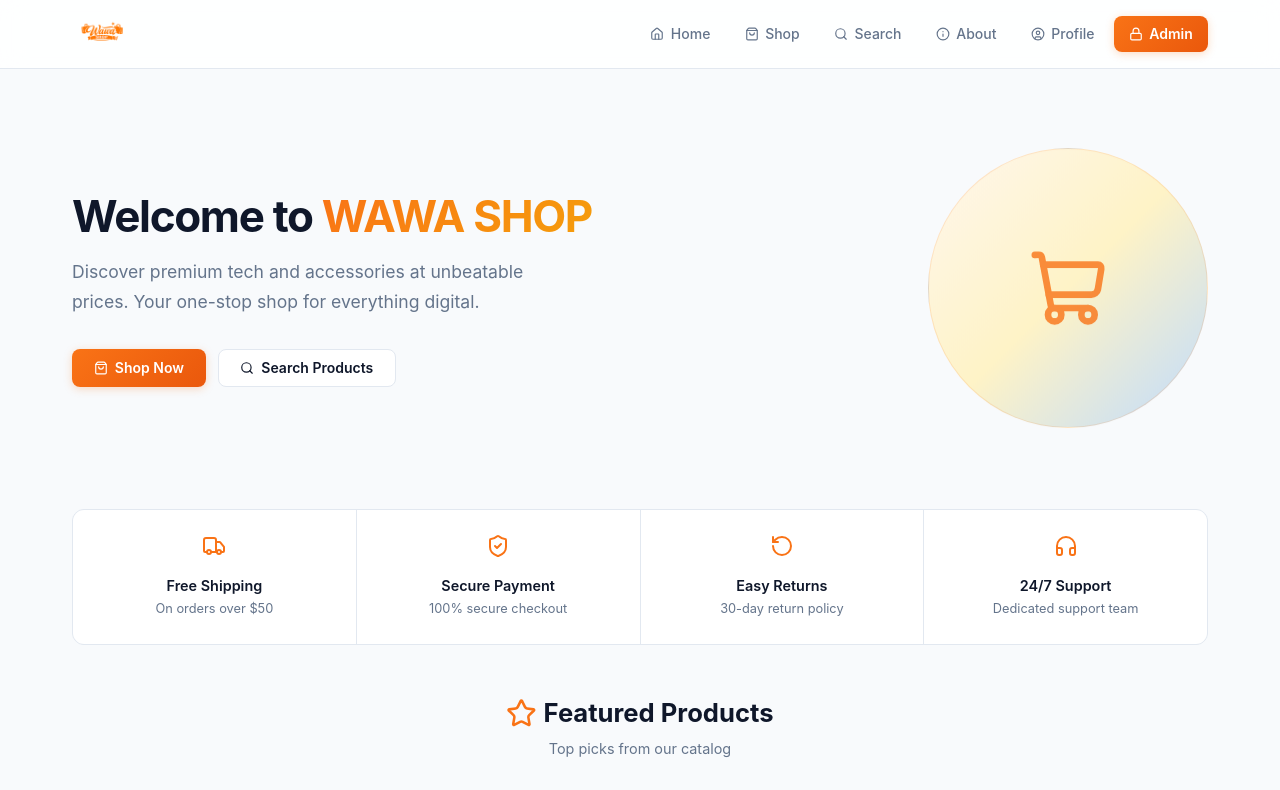
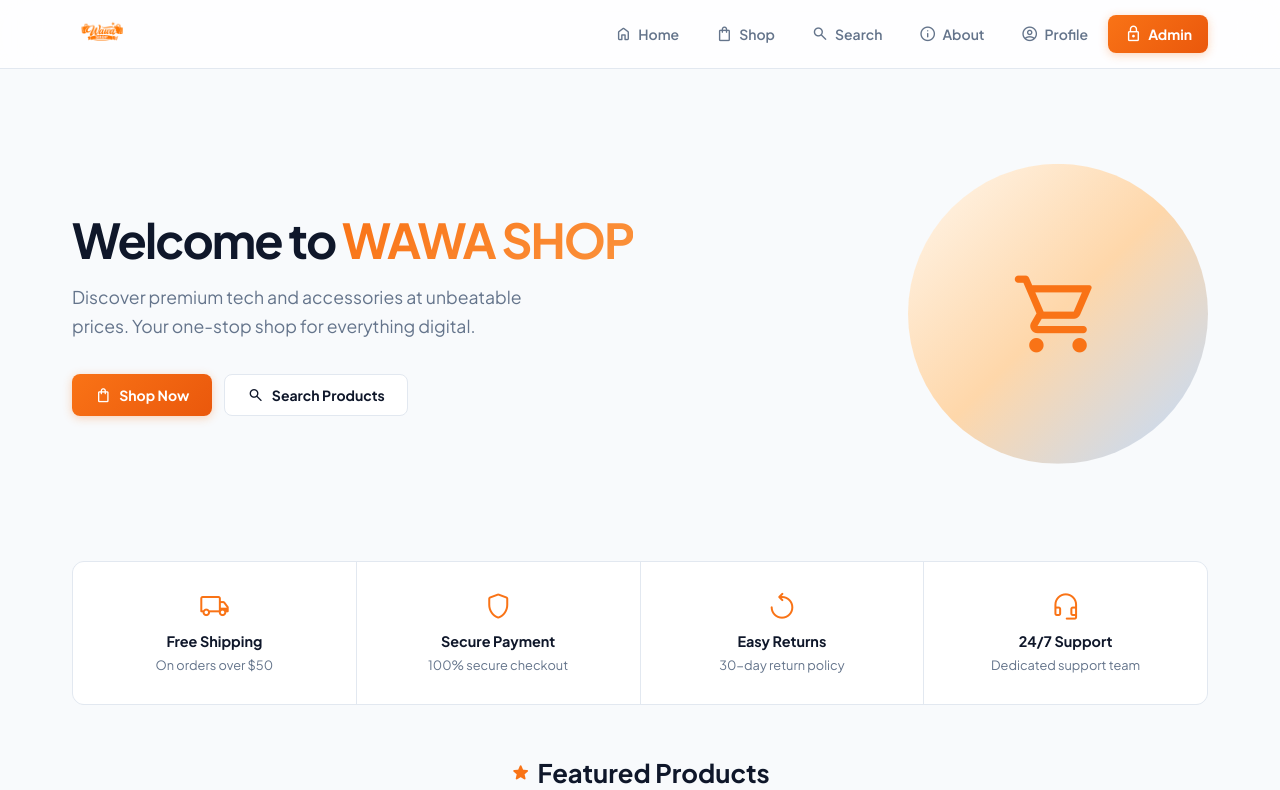
Before and after one commit to Hexendi/wawa, a Flask app: page / in a window 1280 px wide. Shown: the top 790 px of the page. Run offline with Flask 3, Linux system fonts and the light colour scheme; data comes from the database, SQL or seed files in the repository.

Commit message:
Switch to Google Material Symbols + Plus Jakarta Sans font, restyle UI

```diff
--- a/static/style.css
+++ b/static/style.css
@@ -31,7 +31,7 @@
 }
 
 body {
-    font-family: 'Inter', -apple-system, BlinkMacSystemFont, 'Segoe UI', Roboto, 'Helvetica Neue', Arial, sans-serif;
+    font-family: 'Plus Jakarta Sans', -apple-system, BlinkMacSystemFont, 'Segoe UI', Roboto, sans-serif;
     background: var(--bg);
     color: var(--text);
     min-height: 100vh;
@@ -43,13 +43,16 @@ body {
 
 a { color: inherit; text-decoration: none; }
 
-svg { width: 1em; height: 1em; }
+.material-symbols-rounded {
+    font-variation-settings: 'FILL' 0, 'wght' 400, 'GRAD' 0, 'opsz' 20;
+    vertical-align: middle;
+}
 
 /* ===== NAVBAR ===== */
 .navbar {
-    background: rgba(255,255,255,0.85);
-    backdrop-filter: blur(12px);
-    -webkit-backdrop-filter: blur(12px);
+    background: rgba(255,255,255,0.8);
+    backdrop-filter: blur(20px);
+    -webkit-backdrop-filter: blur(20px);
     border-bottom: 1px solid var(--border);
     padding: 0;
     position: sticky;
@@ -79,20 +82,25 @@ svg { width: 1em; height: 1em; }
 .logo img { height: 60px; width: auto; }
 .logo span { color: var(--accent); }
 
-.nav-toggle { display: none; color: var(--text); font-size: 1.3rem; cursor: pointer; }
+.nav-toggle {
+    display: none;
+    color: var(--text);
+    font-size: 1.3rem;
+    cursor: pointer;
+}
 
 .nav-links { display: flex; gap: 0.25rem; align-items: center; }
 
 .nav-links a {
     color: var(--text-light);
-    padding: 0.45rem 0.95rem;
+    padding: 0.5rem 1rem;
     border-radius: var(--radius-sm);
     font-size: 0.875rem;
-    font-weight: 500;
+    font-weight: 600;
     transition: all var(--transition);
     display: flex;
     align-items: center;
-    gap: 0.4rem;
+    gap: 0.35rem;
 }
 
 .nav-links a:hover {
@@ -100,14 +108,18 @@ svg { width: 1em; height: 1em; }
     background: var(--accent-light);
 }
 
+.nav-links a .material-symbols-rounded {
+    font-size: 1.15rem;
+}
+
 .nav-links a.nav-admin {
     background: linear-gradient(135deg, var(--accent), var(--accent-hover));
     color: white;
-    font-weight: 600;
-    box-shadow: 0 2px 8px rgba(249,115,22,0.25);
+    font-weight: 700;
+    box-shadow: 0 2px 10px rgba(249,115,22,0.3);
 }
 .nav-links a.nav-admin:hover {
-    box-shadow: 0 4px 16px rgba(249,115,22,0.35);
+    box-shadow: 0 4px 20px rgba(249,115,22,0.4);
     transform: translateY(-1px);
 }
 
@@ -125,22 +137,22 @@ main {
     display: flex;
     align-items: center;
     gap: 4rem;
-    padding: 3rem 0;
+    padding: 4rem 0;
     margin-bottom: 2rem;
 }
 
 .hero-content { flex: 1; }
 
 .hero-content h1 {
-    font-size: 2.75rem;
+    font-size: 3rem;
     color: var(--text);
     margin-bottom: 1rem;
-    line-height: 1.15;
-    letter-spacing: -0.03em;
+    line-height: 1.1;
+    letter-spacing: -0.04em;
 }
 
 .hero-content h1 .highlight {
-    background: linear-gradient(135deg, var(--accent), #f59e0b);
+    background: linear-gradient(135deg, var(--accent), #fb923c);
     -webkit-background-clip: text;
     -webkit-text-fill-color: transparent;
     background-clip: text;
@@ -157,61 +169,64 @@ main {
 .hero-buttons { display: flex; gap: 0.75rem; }
 
 .hero-image {
-    flex: 0 0 280px;
-    height: 280px;
-    background: linear-gradient(135deg, var(--accent-light), #fef3c7, #bfdbfe);
+    flex: 0 0 300px;
+    height: 300px;
+    background: linear-gradient(135deg, #fff7ed, #fed7aa, #bfdbfe);
     border-radius: 50%;
     display: flex;
     align-items: center;
     justify-content: center;
-    border: 1px solid rgba(249,115,22,0.15);
     animation: float 6s ease-in-out infinite;
 }
 
 @keyframes float {
     0%, 100% { transform: translateY(0); }
-    50% { transform: translateY(-12px); }
+    50% { transform: translateY(-14px); }
 }
 
-.hero-icon { width: 5rem; height: 5rem; color: var(--accent); opacity: 0.8; }
+.hero-icon { font-size: 6rem; color: var(--accent); }
 
 /* ===== BUTTONS ===== */
 .btn {
     display: inline-flex;
     align-items: center;
     gap: 0.45rem;
-    padding: 0.7rem 1.35rem;
+    padding: 0.7rem 1.4rem;
     border-radius: var(--radius-sm);
-    font-weight: 600;
+    font-weight: 700;
     font-size: 0.875rem;
     border: none;
     cursor: pointer;
     transition: all var(--transition);
     text-decoration: none;
     line-height: 1;
+    font-family: inherit;
 }
 
-.btn svg { width: 1em; height: 1em; }
+.btn .material-symbols-rounded {
+    font-size: 1.1rem;
+}
 
 .btn-primary {
     background: linear-gradient(135deg, var(--accent), var(--accent-hover));
     color: white;
-    box-shadow: 0 2px 8px rgba(249,115,22,0.25);
+    box-shadow: 0 2px 10px rgba(249,115,22,0.3);
 }
 .btn-primary:hover {
-    box-shadow: 0 4px 16px rgba(249,115,22,0.35);
-    transform: translateY(-1px);
+    box-shadow: 0 6px 20px rgba(249,115,22,0.4);
+    transform: translateY(-2px);
 }
 
 .btn-secondary {
     background: var(--card);
     color: var(--text);
-    border: 1px solid var(--border);
+    border: 1.5px solid var(--border);
 }
 .btn-secondary:hover { border-color: var(--text-muted); background: var(--bg); }
 
-.btn-sm { padding: 0.4rem 0.75rem; font-size: 0.8rem; }
-.btn-lg { padding: 0.85rem 1.85rem; font-size: 0.95rem; }
+.btn-sm { padding: 0.4rem 0.6rem; font-size: 0.8rem; }
+.btn-sm .material-symbols-rounded { font-size: 1rem; }
+.btn-lg { padding: 0.85rem 1.9rem; font-size: 0.95rem; }
 .btn-block { width: 100%; justify-content: center; }
 
 .btn-logout {
@@ -234,7 +249,7 @@ main {
 
 .feature-card {
     background: var(--card);
-    padding: 1.5rem 1rem;
+    padding: 1.75rem 1rem;
     text-align: center;
     transition: all var(--transition);
 }
@@ -243,14 +258,14 @@ main {
     background: var(--accent-light);
 }
 
-.feature-card svg {
-    width: 1.5rem;
-    height: 1.5rem;
+.feature-card .material-symbols-rounded {
+    font-size: 2rem;
     color: var(--accent);
     margin-bottom: 0.5rem;
+    font-variation-settings: 'FILL' 0, 'wght' 300, 'GRAD' 0, 'opsz' 24;
 }
 
-.feature-card h3 { font-size: 0.9rem; font-weight: 600; margin-bottom: 0.15rem; }
+.feature-card h3 { font-size: 0.9rem; font-weight: 700; margin-bottom: 0.15rem; }
 .feature-card p { font-size: 0.8rem; color: var(--text-light); }
 
 /* ===== SECTION HEADER ===== */
@@ -259,7 +274,7 @@ main {
     margin-bottom: 2rem;
 }
 .section-header h2 { font-size: 1.6rem; color: var(--text); margin-bottom: 0.25rem; display: inline-flex; align-items: center; gap: 0.4rem; }
-.section-header h2 svg { color: var(--accent); width: 1.2em; height: 1.2em; }
+.section-header h2 .material-symbols-rounded { color: var(--accent); font-size: 1.3rem; font-variation-settings: 'FILL' 1, 'wght' 400, 'GRAD' 0, 'opsz' 24; }
 .section-header p { color: var(--text-light); font-size: 0.9rem; }
 
 .page-header {
--- a/templates/base.html
+++ b/templates/base.html
@@ -4,23 +4,26 @@
     <meta charset="UTF-8">
     <meta name="viewport" content="width=device-width, initial-scale=1.0">
     <title>WAWA SHOP - {% block title %}Home{% endblock %}</title>
+    <link rel="preconnect" href="https://fonts.googleapis.com">
+    <link rel="preconnect" href="https://fonts.gstatic.com" crossorigin>
+    <link href="https://fonts.googleapis.com/css2?family=Plus+Jakarta+Sans:wght@400;500;600;700;800&display=swap" rel="stylesheet">
+    <link href="https://fonts.googleapis.com/css2?family=Material+Symbols+Rounded:opsz,wght,FILL,GRAD@20..48,100..700,0..1,-50..200" rel="stylesheet">
     <link rel="stylesheet" href="/static/style.css">
-    <script src="https://unpkg.com/lucide@latest/dist/umd/lucide.js"></script>
 </head>
 <body>
     <nav class="navbar">
         <div class="nav-container">
             <a href="/" class="logo"><img src="/static/logowawa.png" alt="WAWA SHOP Logo"></a>
             <div class="nav-toggle" id="navToggle">
-                <i data-lucide="menu"></i>
+                <span class="material-symbols-rounded">menu</span>
             </div>
             <div class="nav-links" id="navLinks">
-                <a href="/"><i data-lucide="home"></i> Home</a>
-                <a href="/shop"><i data-lucide="shopping-bag"></i> Shop</a>
-                <a href="/search"><i data-lucide="search"></i> Search</a>
-                <a href="/about"><i data-lucide="info"></i> About</a>
-                <a href="/profile"><i data-lucide="circle-user"></i> Profile</a>
-                <a href="/admin" class="nav-admin"><i data-lucide="lock"></i> Admin</a>
+                <a href="/"><span class="material-symbols-rounded">home</span> Home</a>
+                <a href="/shop"><span class="material-symbols-rounded">shopping_bag</span> Shop</a>
+                <a href="/search"><span class="material-symbols-rounded">search</span> Search</a>
+                <a href="/about"><span class="material-symbols-rounded">info</span> About</a>
+                <a href="/profile"><span class="material-symbols-rounded">account_circle</span> Profile</a>
+                <a href="/admin" class="nav-admin"><span class="material-symbols-rounded">lock</span> Admin</a>
             </div>
         </div>
     </nav>
@@ -32,13 +35,13 @@
     <footer class="footer">
         <div class="footer-container">
             <div class="footer-section">
-                <h3><i data-lucide="store"></i> WAWA SHOP</h3>
+                <h3><span class="material-symbols-rounded">storefront</span> WAWA SHOP</h3>
                 <p>Your premium destination for the best tech and accessories. Quality products at unbeatable prices.</p>
                 <div class="social-links">
-                    <a href="#"><i data-lucide="facebook"></i></a>
-                    <a href="#"><i data-lucide="twitter"></i></a>
-                    <a href="#"><i data-lucide="instagram"></i></a>
-                    <a href="#"><i data-lucide="github"></i></a>
+                    <a href="#"><span class="material-symbols-rounded">language</span></a>
+                    <a href="#"><span class="material-symbols-rounded">chat</span></a>
+                    <a href="#"><span class="material-symbols-rounded">photo_camera</span></a>
+                    <a href="#"><span class="material-symbols-rounded">code</span></a>
                 </div>
             </div>
             <div class="footer-section">
@@ -59,13 +62,13 @@
             </div>
             <div class="footer-section">
                 <h4>Contact Info</h4>
-                <p><i data-lucide="map-pin"></i> 123 Tech Street, Silicon Valley, CA</p>
-                <p><i data-lucide="phone"></i> +1 (555) 123-4567</p>
-                <p><i data-lucide="mail"></i> support@wawashop.com</p>
+                <p><span class="material-symbols-rounded">location_on</span> 123 Tech Street, Silicon Valley, CA</p>
+                <p><span class="material-symbols-rounded">call</span> +1 (555) 123-4567</p>
+                <p><span class="material-symbols-rounded">mail</span> support@wawashop.com</p>
             </div>
         </div>
         <div class="footer-bottom">
-            <p>&copy; 2026 WAWA SHOP. All rights reserved. | <i data-lucide="shield-check"></i> Secure Shopping</p>
+            <p>&copy; 2026 WAWA SHOP. All rights reserved. | <span class="material-symbols-rounded">verified_user</span> Secure Shopping</p>
         </div>
     </footer>
 
@@ -73,7 +76,6 @@
         document.getElementById('navToggle')?.addEventListener('click', function() {
             document.getElementById('navLinks').classList.toggle('active');
         });
-        lucide.createIcons();
     </script>
 </body>
 </html>
--- a/templates/cart.html
+++ b/templates/cart.html
@@ -3,15 +3,15 @@
 {% block content %}
 
 <div class="page-header">
-    <h1><i data-lucide="shopping-cart"></i> Shopping Cart</h1>
+    <h1><span class="material-symbols-rounded">shopping_cart</span> Shopping Cart</h1>
     <p>Your cart is currently empty</p>
 </div>
 
 <div class="empty-cart">
-    <i data-lucide="shopping-cart"></i>
+    <span class="material-symbols-rounded">remove_shopping_cart</span>
     <h2>Your cart is empty</h2>
     <p>Looks like you haven't added any items yet.</p>
-    <a href="/shop" class="btn btn-primary"><i data-lucide="shopping-bag"></i> Start Shopping</a>
+    <a href="/shop" class="btn btn-primary"><span class="material-symbols-rounded">shopping_bag</span> Start Shopping</a>
 </div>
 
 {% endblock %}
--- a/templates/index.html
+++ b/templates/index.html
@@ -7,40 +7,40 @@
         <h1>Welcome to <span class="highlight">WAWA SHOP</span></h1>
         <p>Discover premium tech and accessories at unbeatable prices. Your one-stop shop for everything digital.</p>
         <div class="hero-buttons">
-            <a href="/shop" class="btn btn-primary"><i data-lucide="shopping-bag"></i> Shop Now</a>
-            <a href="/search" class="btn btn-secondary"><i data-lucide="search"></i> Search Products</a>
+            <a href="/shop" class="btn btn-primary"><span class="material-symbols-rounded">shopping_bag</span> Shop Now</a>
+            <a href="/search" class="btn btn-secondary"><span class="material-symbols-rounded">search</span> Search Products</a>
         </div>
     </div>
     <div class="hero-image">
-        <i data-lucide="shopping-cart" class="hero-icon"></i>
+        <span class="material-symbols-rounded hero-icon">shopping_cart</span>
     </div>
 </section>
 
 <section class="features">
     <div class="feature-card">
-        <i data-lucide="truck"></i>
+        <span class="material-symbols-rounded">local_shipping</span>
         <h3>Free Shipping</h3>
         <p>On orders over $50</p>
     </div>
     <div class="feature-card">
-        <i data-lucide="shield-check"></i>
+        <span class="material-symbols-rounded">shield</span>
         <h3>Secure Payment</h3>
         <p>100% secure checkout</p>
     </div>
     <div class="feature-card">
-        <i data-lucide="rotate-ccw"></i>
+        <span class="material-symbols-rounded">replay</span>
         <h3>Easy Returns</h3>
         <p>30-day return policy</p>
     </div>
     <div class="feature-card">
-        <i data-lucide="headphones"></i>
+        <span class="material-symbols-rounded">headset_mic</span>
         <h3>24/7 Support</h3>
         <p>Dedicated support team</p>
     </div>
 </section>
 
 <section class="section-header">
-    <h2><i data-lucide="star"></i> Featured Products</h2>
+    <h2><span class="material-symbols-rounded">star</span> Featured Products</h2>
     <p>Top picks from our catalog</p>
 </section>
 
@@ -49,14 +49,14 @@
     <div class="product-card">
         <a href="/product/{{ product.id }}" class="product-image">
             <img src="{{ product.image }}" alt="{{ product.name }}" loading="lazy">
-            <div class="product-overlay"><i data-lucide="eye"></i> View Details</div>
+            <div class="product-overlay"><span class="material-symbols-rounded">visibility</span> View Details</div>
         </a>
         <div class="product-info">
             <h3><a href="/product/{{ product.id }}">{{ product.name }}</a></h3>
             <p>{{ product.description[:50] }}{% if product.description|length > 50 %}...{% endif %}</p>
             <div class="product-footer">
                 <span class="price">${{ "%.2f"|format(product.price) }}</span>
-                <a href="/product/{{ product.id }}" class="btn btn-sm"><i data-lucide="shopping-cart"></i></a>
+                <a href="/product/{{ product.id }}" class="btn btn-sm"><span class="material-symbols-rounded">shopping_cart</span></a>
             </div>
         </div>
     </div>
@@ -64,12 +64,12 @@
 </div>
 
 <div class="text-center" style="margin-top: 2rem;">
-    <a href="/shop" class="btn btn-primary"><i data-lucide="layout-grid"></i> View All Products</a>
+    <a href="/shop" class="btn btn-primary"><span class="material-symbols-rounded">grid_view</span> View All Products</a>
 </div>
 
 <section class="newsletter">
     <div class="newsletter-content">
-        <h2><i data-lucide="mail"></i> Stay Updated</h2>
+        <h2><span class="material-symbols-rounded">mail</span> Stay Updated</h2>
         <p>Subscribe to our newsletter for exclusive deals and new arrivals.</p>
         <form class="newsletter-form">
             <input type="email" placeholder="Enter your email" required>
--- a/templates/shop.html
+++ b/templates/shop.html
@@ -3,7 +3,7 @@
 {% block content %}
 
 <div class="page-header">
-    <h1><i data-lucide="shopping-bag"></i> Our Products</h1>
+    <h1><span class="material-symbols-rounded">shopping_bag</span> Our Products</h1>
     <p>Browse our complete catalog of premium tech products</p>
 </div>
 
@@ -12,14 +12,14 @@
     <div class="product-card">
         <a href="/product/{{ product.id }}" class="product-image">
             <img src="{{ product.image }}" alt="{{ product.name }}" loading="lazy">
-            <div class="product-overlay"><i data-lucide="eye"></i> View Details</div>
+            <div class="product-overlay"><span class="material-symbols-rounded">visibility</span> View Details</div>
         </a>
         <div class="product-info">
             <h3><a href="/product/{{ product.id }}">{{ product.name }}</a></h3>
             <p>{{ product.description[:60] }}{% if product.description|length > 60 %}...{% endif %}</p>
             <div class="product-footer">
                 <span class="price">${{ "%.2f"|format(product.price) }}</span>
-                <a href="/product/{{ product.id }}" class="btn btn-sm"><i data-lucide="info"></i></a>
+                <a href="/product/{{ product.id }}" class="btn btn-sm"><span class="material-symbols-rounded">info</span></a>
             </div>
         </div>
     </div>
```
Also changed, not shown: other parts of static/style.css (+73 -130 lines), templates/about.html (+4 -4 lines), templates/admin.html (+5 -5 lines), templates/contact.html (+5 -5 lines), templates/dashboard.html (+8 -8 lines), templates/product.html (+12 -8 lines), templates/profile.html (+7 -8 lines), templates/search.html (+5 -5 lines).
